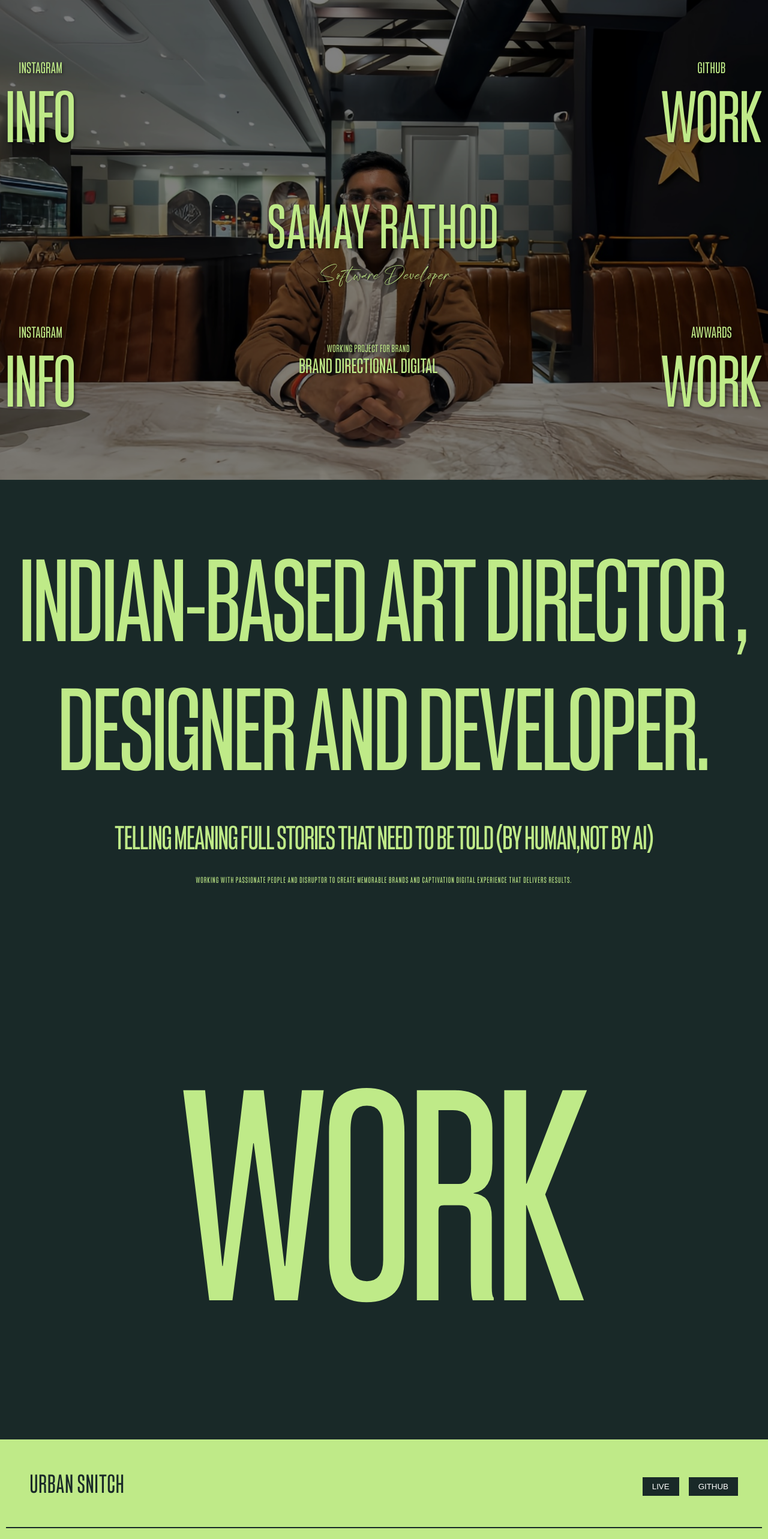
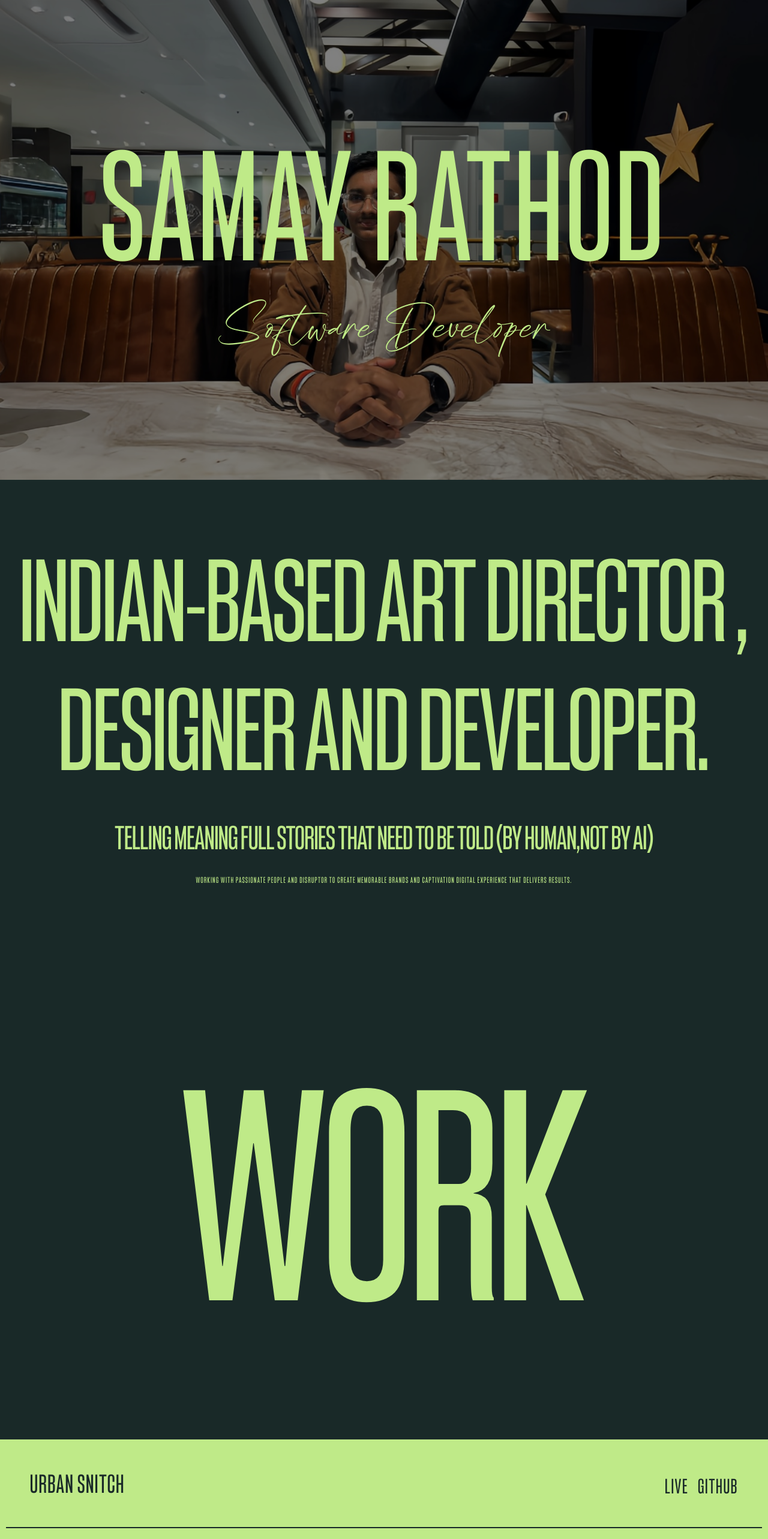
Before and after one commit to Samay001/portfolio, a React (Create React App) app: page / in a window 1280 px wide. Shown: the top 2566 px of the page at 60% size. Built offline with nearby package versions, Linux system fonts and the light colour scheme.

Commit message:
added social handle

```diff
--- a/public/index.html
+++ b/public/index.html
@@ -9,9 +9,8 @@
   <meta name="description" content="Web site created using create-react-app" />
   <link rel="preconnect" href="https://fonts.googleapis.com">
   <link rel="preconnect" href="https://fonts.gstatic.com" crossorigin>
-  <link
-    href="https://fonts.googleapis.com/css2?family=Big+Shoulders+Display:wght@100..900&family=Poppins:ital,wght@0,100;0,200;0,300;0,400;0,500;0,600;0,700;0,800;0,900;1,100;1,200;1,300;1,400;1,500;1,600;1,700;1,800;1,900&display=swap"
-    rel="stylesheet">
+  <link rel="stylesheet" href="https://cdnjs.cloudflare.com/ajax/libs/font-awesome/5.15.4/css/all.min.css">
+
   <title>Samay Rathod</title>
 </head>
 
--- a/src/pages/addon.js
+++ b/src/pages/addon.js
@@ -10,7 +10,7 @@ const addon = () => {
       </div>
       <div className="addon-text-box">
         <h1>
-          OFFERING CREATIVE-LED DESIGN AND DEVELOPMENT FOR AMBITIOUS BRANDS THAT
+          OFFERING CREATIVE DESIGN AND DEVELOPMENT FOR AMBITIOUS BRANDS THAT
           WANT TO EXPAND AND CREATE.
         </h1>
         <h2>Lasting Change</h2>
--- a/src/pages/contact.js
+++ b/src/pages/contact.js
@@ -12,9 +12,9 @@ const Contact = () => {
         </div>
         <div className='contact-form'>
           <form action='https://formsubmit.co/samayrathod1@gmail.com' method='POST'>
-            <input type='text' placeholder='Name' className='form-input' required />
+            <input type='text' placeholder='NAME' className='form-input' required />
             <input type='email' placeholder='Email' className='form-input' required />
-            <textarea placeholder='Message' className='form-textarea' required></textarea>
+            <textarea placeholder='HOW CAN I HELP YOU?' className='form-textarea' required></textarea>
             <button type='submit' className='form-button'>SEND</button>
           </form>
         </div>
--- a/src/pages/home.js
+++ b/src/pages/home.js
@@ -6,7 +6,7 @@ import Work from "./work";
 import Projects from "./projects";
 import Addon from "./addon";
 import Contact from "./contact";
-
+import SocialHandle from "./socialHandle";
 
 const Home = () => {
   return (
@@ -16,35 +16,9 @@ const Home = () => {
           <img src={img} alt="main" />
         </div>
         <div className="heading-container">
-          <div className="row">
-            <span className="text-block">
-              <h3>INSTAGRAM</h3>
-              <h1>INFO</h1>
-            </span>
-            <span className="text-block">
-              <h3>GITHUB</h3>
-              <h1>WORK</h1>
-            </span>
-          </div>
-
           <div className="name-text">
             <h1>SAMAY RATHOD</h1>
             <h3>Software Developer</h3>
-          </div>
-
-          <div className="row">
-            <span className="text-block">
-              <h3>INSTAGRAM</h3>
-              <h1>INFO</h1>
-            </span>
-            <span className="text-block bio">
-              <h3>WORKING PROJECT FOR BRAND</h3>
-              <h1>BRAND DIRECTIONAL DIGITAL</h1>
-            </span>
-            <span className="text-block">
-              <h3>AWWARDS</h3>
-              <h1>WORK</h1>
-            </span>
           </div>
         </div>
       </div>
@@ -53,6 +27,7 @@ const Home = () => {
       <Projects />
       <Addon />
       <Contact />
+      <SocialHandle />
     </>
   );
 };
--- /dev/null
+++ b/src/pages/socialHandle.js
@@ -0,0 +1,51 @@
+import React from 'react';
+import './style/socialHandle.css';
+import img from '../assets/images/footer-img.png';
+
+const SocialHandle = () => {
+  return (
+    <div className='container-social'>
+      <div className='main-heading'>
+        <h1>Let's Collaborate</h1>
+      </div>
+      <div className='footer-content'>
+        <div className='socials'>
+          <div className='sub-heading'>
+            <h1>Socials</h1>
+          </div>
+          <div className='social-links'>
+            <div className='social-link'>
+              <a href='https://www.linkedin.com/in/samay-rathod-625a29230/' target='_blank' rel='noopener noreferrer'>
+                <i className='fab fa-linkedin'></i>
+                <span>LINKEDIN.</span>
+              </a>
+            </div>
+            <div className='social-link'>
+              <a href='https://github.com/Samay001' target='_blank' rel='noopener noreferrer'>
+                <i className='fab fa-github'></i>
+                <span>GITHUB.</span>
+              </a>
+            </div>
+            <div className='social-link'>
+              <a href='mailto:samayrathod1@gmail.com' target='_blank' rel='noopener noreferrer'>
+                <i class="fa fa-envelope" aria-hidden="true"></i>
+                <span>GMAIL.</span>
+              </a>
+            </div>
+            <div className='social-link'>
+              <a href='https://drive.google.com/file/d/1TXcU4qf1qJXGs6OgQKByVhlaYWedpHj9/view?usp=sharing' target='_blank' rel='noopener noreferrer'>
+                <i class="fa fa-link" aria-hidden="true"></i>
+                <span>RESUME.</span>
+              </a>
+            </div>
+          </div>
+        </div>
+        <div className='footer-img'>
+          <img src={img} alt='footer' />
+        </div>
+      </div>
+    </div>
+  );
+};
+
+export default SocialHandle;
--- a/src/pages/style/contact.css
+++ b/src/pages/style/contact.css
@@ -62,8 +62,8 @@
 .form-textarea::placeholder {
   font-family: "CustomFont2", sans-serif;
   font-weight: 900;
-  letter-spacing: 2px;
-  color: #555;
+  letter-spacing: 3px;
+  color: #192928;
   opacity: 1; /* Firefox */
 }
 
--- a/src/pages/style/home.css
+++ b/src/pages/style/home.css
@@ -1,30 +1,22 @@
-@font-face {
-  font-family: "CustomFont2";
-  src: url("../../assets/fonts/Arges_bold.ttf") format("truetype");
-  font-weight: bolder;
+body {
+  margin: 0;
+  background: #000;
+  text-align: center;
 }
 
-@font-face {
-  font-family: "CustomFont3";
-  src: url("../../assets/fonts/custom-font3.otf") format("opentype");
-  font-weight: bolder;
-}
-
-body,
-html {
-  margin: 0;
-  padding: 0;
-  box-sizing: border-box;
+.container {
+  display: flex;
+  flex-direction: column;
+  align-items: center;
+  justify-content: center;
+  width: 100%;
+  min-height: 100vh;
+  position: relative;
+  overflow: hidden;
 }
 
 body::-webkit-scrollbar {
   display: none;
-}
-.container {
-  width: 100%;
-  min-height: 100vh;
-  position: relative;
-  overflow: hidden;
 }
 
 .img-main {
@@ -40,6 +32,7 @@ body::-webkit-scrollbar {
   height: 100%;
   object-fit: cover;
   filter: brightness(50%);
+  opacity: 1; /* Adjust as needed */
 }
 
 .heading-container {
@@ -52,50 +45,7 @@ body::-webkit-scrollbar {
   flex-direction: column;
   justify-content: center;
   align-items: center;
-}
-
-.row {
-  display: flex;
-  justify-content: space-between;
-  width: 100%;
-  margin: 1rem 0;
-}
-
-.text-block {
-  margin: 10px;
-  text-align: center;
-}
-
-.row h1,
-.row h3 {
-  margin: 0;
-  font-family: "CustomFont2", sans-serif;
-  color: #bfea88;
-  text-shadow: 2px 2px 4px rgba(0, 0, 0, 0.5);
-}
-
-.row h1 {
-  letter-spacing: 1px;
-  font-size: 7rem;
-  font-weight: bolder;
-}
-
-.row h3 {
-  letter-spacing: 1px;
-  font-size: 1.5rem;
-}
-
-.bio h1 {
-  letter-spacing: 1px;
-  font-size: 2rem;
-}
-
-.bio {
-  padding: 2rem;
-}
-
-.bio h3 {
-  font-size: 1rem;
+  opacity: 1; /* Adjust as needed */
 }
 
 .name-text {
@@ -105,100 +55,44 @@ body::-webkit-scrollbar {
 }
 
 .name-text h1 {
-  font-size: 6rem;
-  letter-spacing: 4px;
+  font-size: 30vh;
+  letter-spacing: 8px;
   margin: 0;
   font-family: "CustomFont2", sans-serif;
   color: #bfea88;
-  text-shadow: 2px 2px 4px rgba(0, 0, 0, 0.5);
 }
 
 .name-text h3 {
-  font-size: 2rem;
+  font-size: 10vh;
   font-weight: normal;
   margin: 0;
   font-family: "CustomFont3", sans-serif;
   color: #bfea88;
-  text-shadow: 2px 2px 4px rgba(0, 0, 0, 0.5);
 }
 
 @media (max-width: 1200px) {
-  .row h1 {
-    font-size: 5rem;
-  }
-
-  .row h3 {
-    font-size: 1.25rem;
-  }
-
   .name-text h1 {
     font-size: 5rem;
   }
-
   .name-text h3 {
     font-size: 1.75rem;
-  }
-  .name-text{
-    margin:3rem;
   }
 }
 
 @media (max-width: 768px) {
-  .row h1 {
-    font-size: 3rem;
-  }
-
-  .row h3 {
-    font-size: 1rem;
-  }
-
   .name-text h1 {
     font-size: 4rem;
   }
-
   .name-text h3 {
     font-size: 1.5rem;
-  }
-
-  .bio h1 {
-    font-size: 1.5rem;
-  }
-
-  .bio h3 {
-    font-size: 0.75rem;
-  }
-  .name-text{
-    margin:2rem;
   }
 }
 
 @media (max-width: 480px) {
-  .row h1 {
-    font-size: 4rem;
+  .name-text h1 {
+    font-size: 3rem;
   }
-
-  .row h3 {
-    font-size: 0.75rem;
-  }
-
-  .name-text h1 {
-    font-size: 4rem;
-  }
-
   .name-text h3 {
-    font-size: 1.75rem;
-  }
-
-  .bio h1 {
-    font-size: 1.25rem;
-  }
-
-  .bio h3 {
-    font-size: 0.5rem;
-  }
-
-  .name-text{
-    width: 100%;
-    margin:10rem;
+    font-size: 1rem;
   }
 }
--- a/src/pages/style/projects.css
+++ b/src/pages/style/projects.css
@@ -27,24 +27,42 @@
   flex: 1;
 }
 
+.project-name h1{
+  text-align: start;
+}
 .links {
   display: flex;
   gap: 1rem;
 }
 
 .links button {
-  padding: 0.5rem 1rem;
-  background-color: #192928;
-  color: #fff;
+  position: relative;
   border: none;
+  background: none;
   cursor: pointer;
-  transition: background-color 0.3s ease;
+  padding: 0;
+  margin: 0;
+  font-size: inherit;
+  color: inherit;
+  font-family: "CustomFont1", sans-serif;
+  font-size: 2rem;
+  letter-spacing: 2px;
 }
 
-.links button:hover {
-  background-color: #344a5f;
+.links button::after {
+  content: '';
+  position: absolute;
+  bottom: 0;
+  left: 0;
+  width: 0;
+  height: 2px;
+  background-color: #192928;
+  transition: width 0.3s ease-in-out;
 }
 
+.links button:hover::after {
+  width: 100%;
+}
 /* Video Preview Styling */
 .video-preview {
   position: absolute;
--- /dev/null
+++ b/src/pages/style/socialHandle.css
@@ -0,0 +1,170 @@
+.container-social {
+    width: 100%;
+    min-height: 100vh;
+    background-color: #192928;
+    font-family: "CustomFont2", sans-serif;
+    display: flex;
+    flex-direction: column;
+    align-items: center;
+    padding: 1rem;
+    box-sizing: border-box;
+}
+
+.main-heading h1 {
+    font-size: 15vw;
+    font-weight: 800;
+    margin: 0.5rem 0;
+    text-transform: uppercase;
+    color: #bfea88;
+    text-align: center;
+    letter-spacing: 5px;
+    word-wrap: break-word;
+    overflow-wrap: break-word;
+}
+
+.footer-content {
+    display: flex;
+    flex-direction: row;
+    align-items: center;
+    justify-content: space-around;
+    width: 100%;
+    flex: 1;
+}
+
+.socials, .footer-img {
+    flex: 1;
+    display: flex;
+    flex-direction: column;
+    align-items: center;
+    justify-content: center;
+    padding: 1rem;
+    box-sizing: border-box;
+}
+
+.socials {
+    color: #bfea88;
+    text-transform: uppercase;
+    text-align: center;
+    width: 100%;
+}
+
+.socials h1 {
+    font-size: 3vw;
+    font-weight: 800;
+    margin: 0.5rem 0;
+    text-transform: uppercase;
+    color: #bfea88;
+    letter-spacing: 3px;
+}
+
+.social-links {
+    display: flex;
+    flex-direction: column;
+    align-items: center;
+    margin-top: 2rem;
+    width: 100%;
+}
+
+.social-link {
+    display: flex;
+    align-items: center;
+    margin-bottom: 1rem;
+    border-bottom: 1px solid #bfea88;
+    padding-bottom: 0.5rem;
+    width: 100%;
+    max-width: 200px;
+}
+
+.social-link a {
+    display: flex;
+    align-items: center;
+    text-decoration: none;
+    color: #bfea88;
+    width: 100%;
+    justify-content: space-between;
+    letter-spacing: 2px;
+    font-size: 2vw;
+    width: 100%;
+}
+
+.social-link i {
+    font-size: 2vw;
+    margin-right: 4rem;
+}
+
+.footer-img img {
+    width: 80%;
+    height: auto;
+    max-height: 50vh;
+}
+
+@media (max-width: 1024px) {
+    .main-heading h1 {
+        font-size: 15vw;
+    }
+
+    .socials h1 {
+        font-size: 5vw;
+    }
+
+    .social-link a {
+        font-size: 3vw;
+    }
+
+    .social-link i {
+        font-size: 3vw;
+        margin-right: 1rem;
+    }
+}
+
+@media (max-width: 768px) {
+    .main-heading h1 {
+        font-size: 20vw;
+    }
+
+    .footer-content {
+        flex-direction: column;
+        align-items: center;
+    }
+
+    .socials h1 {
+        font-size: 6vw;
+    }
+
+    .social-link {
+        max-width: 150px;
+    }
+
+    .social-link a {
+        font-size: 4vw;
+    }
+
+    .social-link i {
+        font-size: 4vw;
+        margin-right: 1rem;
+    }
+}
+
+@media (max-width: 480px) {
+    .main-heading h1 {
+        font-size: 25vw;
+    }
+
+    .socials h1 {
+        font-size: 8vw;
+    }
+
+    .social-link a {
+        font-size: 5vw;
+    }
+
+    .social-link i {
+        font-size: 5vw;
+        margin-right: 1rem;
+    }
+
+    .social-link {
+        max-width: 100px;
+    }
+
+}
```
Also changed, not shown: src/assets/images/footer-img.png (added).
